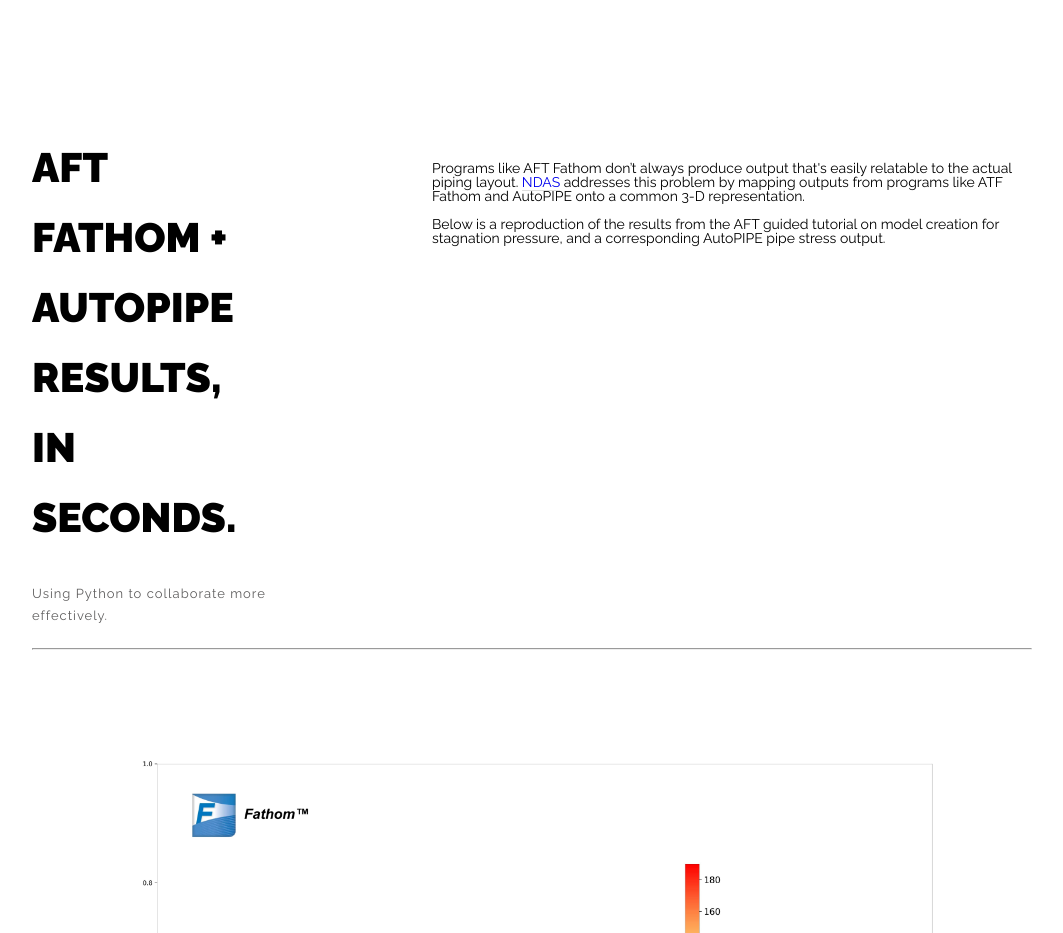
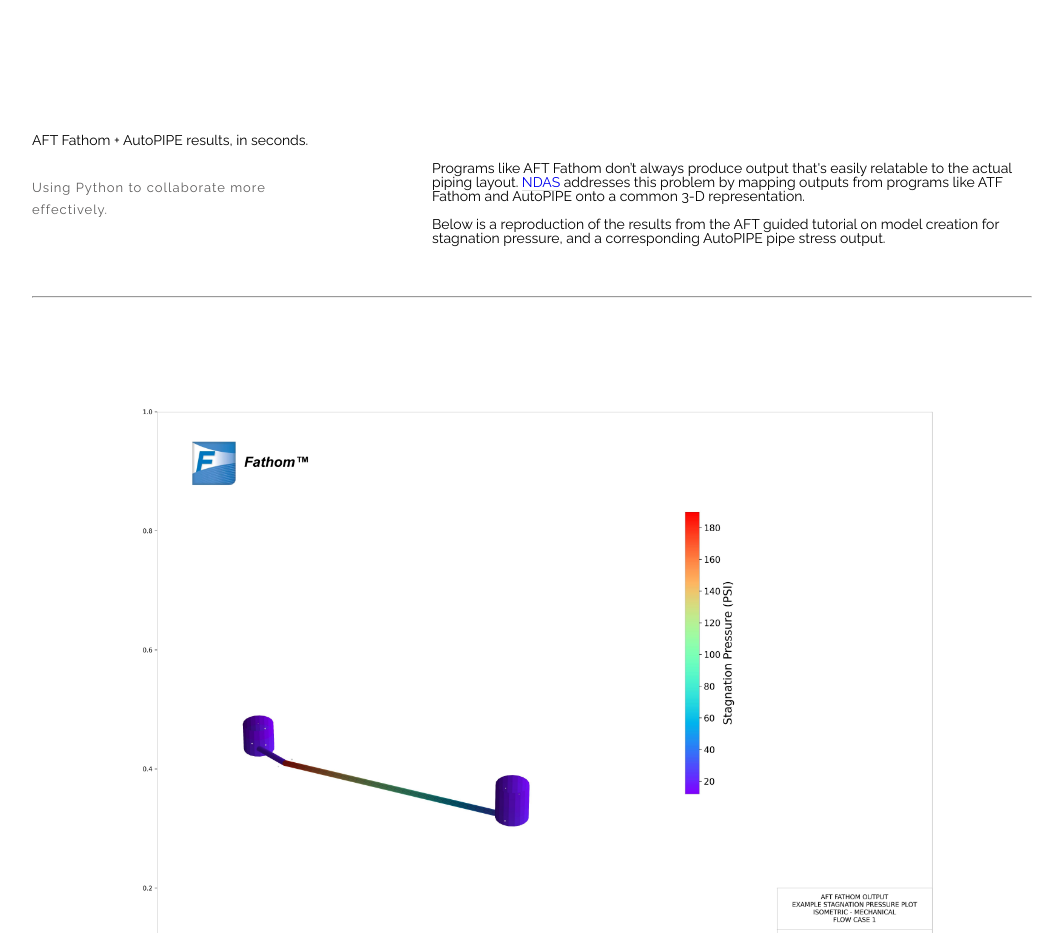
Before and after one commit to joAQUINCE/joAQUINCE.github.io, a plain HTML site: page index.html in a window 1280 px wide. Shown: the part 840-1773 px from the top of the page, without its empty margins (108-1171 px from the left). Drawn offline with Linux system fonts and the light colour scheme.

Commit message:
Update index.html

```diff
--- a/index.html
+++ b/index.html
@@ -140,7 +140,7 @@
 
 
 	          <div class="one-column">
-			  <h1>AFT Fathom + AutoPIPE results, in seconds.</h1>
+			  <h2>AFT Fathom + AutoPIPE results, in seconds.</h2>
 	            <p>Using Python to collaborate more effectively.</p>
 	          </div>
 
```
